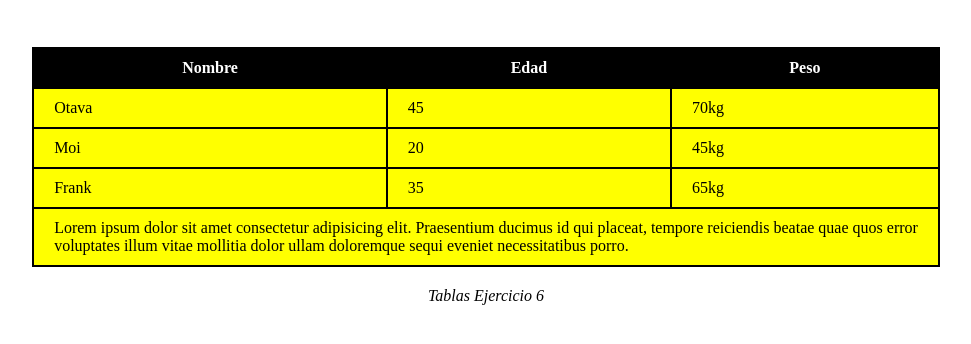
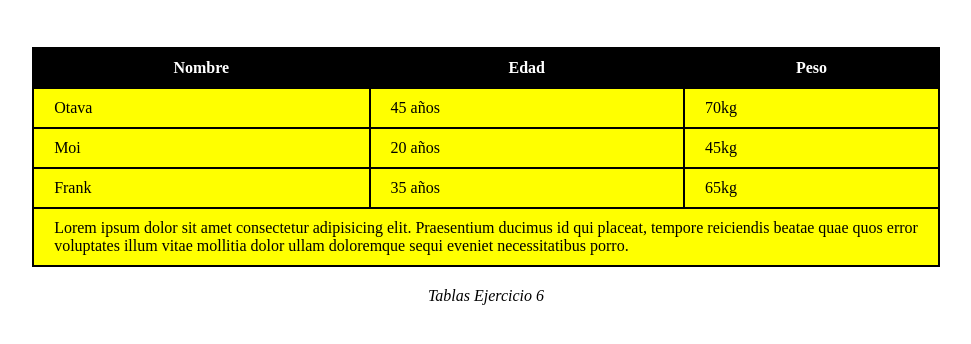
Before and after one commit to Yeraf/EJERCICIO-6YERAFARCE, a plain HTML site: page index.html in a window 1280 px wide. Shown: the part 50-394 px from the top of the page, without its empty margins (154-1125 px from the left). Drawn offline with Linux system fonts and the light colour scheme.

Commit message:
change years

```diff
--- a/index.html
+++ b/index.html
@@ -20,17 +20,17 @@
         </tr>
         <tr>
             <td>Otava</td>
-            <td>45</td>
+            <td>45 años</td>
             <td>70kg</td>
         </tr>
         <tr>
             <td>Moi</td>
-            <td>20</td>
+            <td>20 años</td>
             <td>45kg</td>
         </tr>
         <tr>
             <td>Frank</td>
-            <td>35</td>
+            <td>35 años</td>
             <td>65kg</td>
         </tr>
         <tr class="complete">
```
